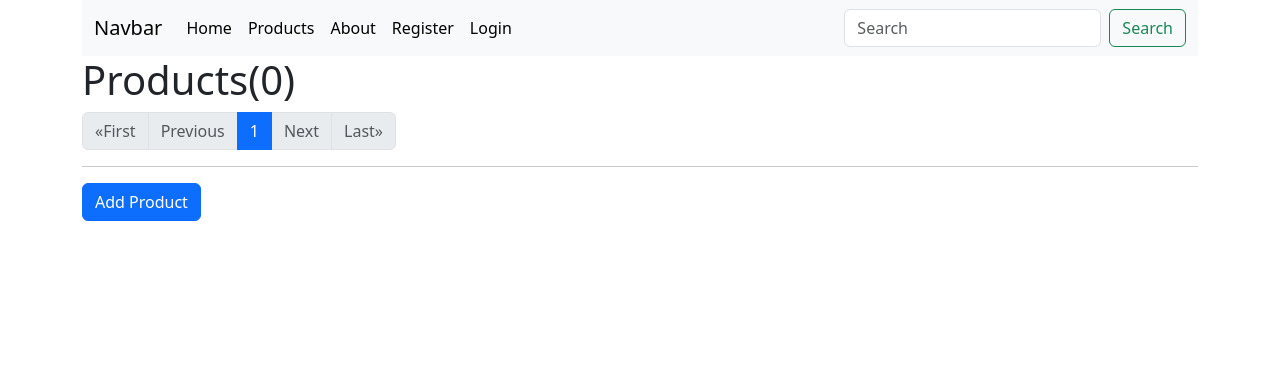
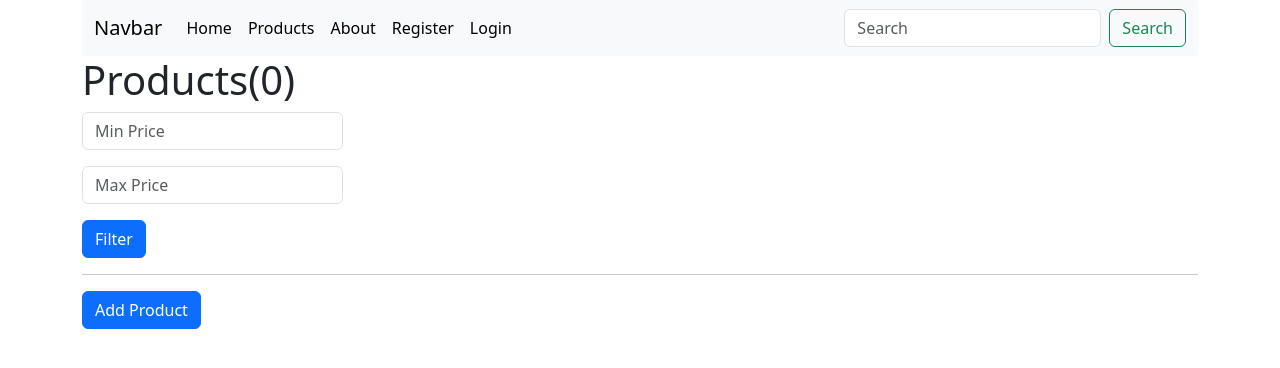
Before and after one commit to tumana777/BPWF4-20-OT, a Django app: page /products/ in a window 1280 px wide. Shown: the top 368 px of the page. Run offline with Django 5.2, Linux system fonts and the light colour scheme; data that the repository does not hold is empty.

Commit message:
add search, filter

```diff
--- a/Django Project/root/settings.py
+++ b/Django Project/root/settings.py
@@ -166,3 +166,5 @@ MAILERS = {
 INTERNAL_IPS = [
     "127.0.0.1",
 ]
+
+# SESSION_COOKIE_AGE = 30
--- a/Django Project/store/templates/product_list.html
+++ b/Django Project/store/templates/product_list.html
@@ -4,6 +4,16 @@
 
 {% block content %}
     <h1>Products({{ count }})</h1>
+    <div class="row">
+        <div class="col-md-3">
+            <form>
+                <input class="form-control mb-3" type="number" name="min_price" placeholder="Min Price" value="{{ request.GET.min_price }}">
+                <input class="form-control mb-3" type="number" name="max_price" placeholder="Max Price" value="{{ request.GET.max_price }}">
+                <input type="hidden" name="q" value="{{ request.GET.q }}">
+                <button class="btn btn-primary" type="submit">Filter</button>
+            </form>
+        </div>
+        <div class="col-md-9">
             <div class="row">
                 {% for product in products %}
                     <div class="col-md-4 mb-4">
@@ -21,6 +31,9 @@
                     </div>
                 {% endfor %}
             </div>
+        </div>
+    </div>
+    {% if is_paginated %}
         <nav aria-label="Page navigation example">
           <ul class="pagination">
               {% if page_obj.has_previous %}
@@ -46,6 +59,7 @@
               {% endif %}
           </ul>
         </nav>
+    {% endif %}
     <hr>
     <a type="button" class="btn btn-primary mb-4" href="{% url 'store:add_product' %}">Add Product</a>
 {% endblock %}
--- a/Django Project/store/views.py
+++ b/Django Project/store/views.py
@@ -5,6 +5,8 @@ from django.urls import reverse_lazy
 
 from store.models import Product
 from store.forms import ProductForm, ProductUpdateForm
+
+from django.db.models import Q
 
 from django.views.generic import ListView, CreateView, UpdateView, DetailView, DeleteView
 
@@ -78,19 +80,36 @@ def delete_product(request, product_pk):
 class ProductListView(ListView):
     model = Product
     template_name = 'product_list.html'
-    queryset = Product.objects.filter(is_available=True).select_related('category').order_by('-created_at')
+    # queryset = Product.objects.filter(is_available=True).select_related('category').order_by('-created_at')
     # ordering = ['-created_at']
     context_object_name = 'products'
-    paginate_by = 1
+    # paginate_by = 1
 
-    # def get_queryset(self):
-    #     return Product.objects.filter(is_available=True).select_related('category').order_by('-created_at')
+    def get_queryset(self):
+        all_products = Product.objects.filter(is_available=True).select_related('category').order_by('-created_at')
+
+        search_query = self.request.GET.get('q')
+
+        if search_query:
+            all_products = all_products.filter(Q(name__icontains=search_query) | Q(description__icontains=search_query))
+
+        min_price = self.request.GET.get('min_price')
+
+        if min_price:
+            all_products = all_products.filter(price__gte=min_price)
+
+        max_price = self.request.GET.get('max_price')
+
+        if max_price:
+            all_products = all_products.filter(price__lte=max_price)
+
+        return all_products
 
 
     def get_context_data(self, **kwargs):
         context = super().get_context_data(**kwargs)
 
-        context['count'] = self.queryset.count()
+        context['count'] = self.get_queryset().count()
 
         return context
 
--- a/Django Project/templates/partials/navbar.html
+++ b/Django Project/templates/partials/navbar.html
@@ -39,8 +39,10 @@
             {% endif %}
         </li>
       </ul>
-      <form class="d-flex" role="search">
-        <input class="form-control me-2" type="search" placeholder="Search" aria-label="Search"/>
+      <form action="{% url 'store:product_list' %}" class="d-flex" role="search">
+        <input class="form-control me-2" type="search" placeholder="Search" aria-label="Search" name="q" value="{{ request.GET.q }}"/>
+        <input type="hidden" name="min_price" value="{{ request.GET.min_price }}">
+        <input type="hidden" name="max_price" value="{{ request.GET.max_price }}">
         <button class="btn btn-outline-success" type="submit">Search</button>
       </form>
     </div>
```
Lines whose indentation alone changed are shown as unchanged.
